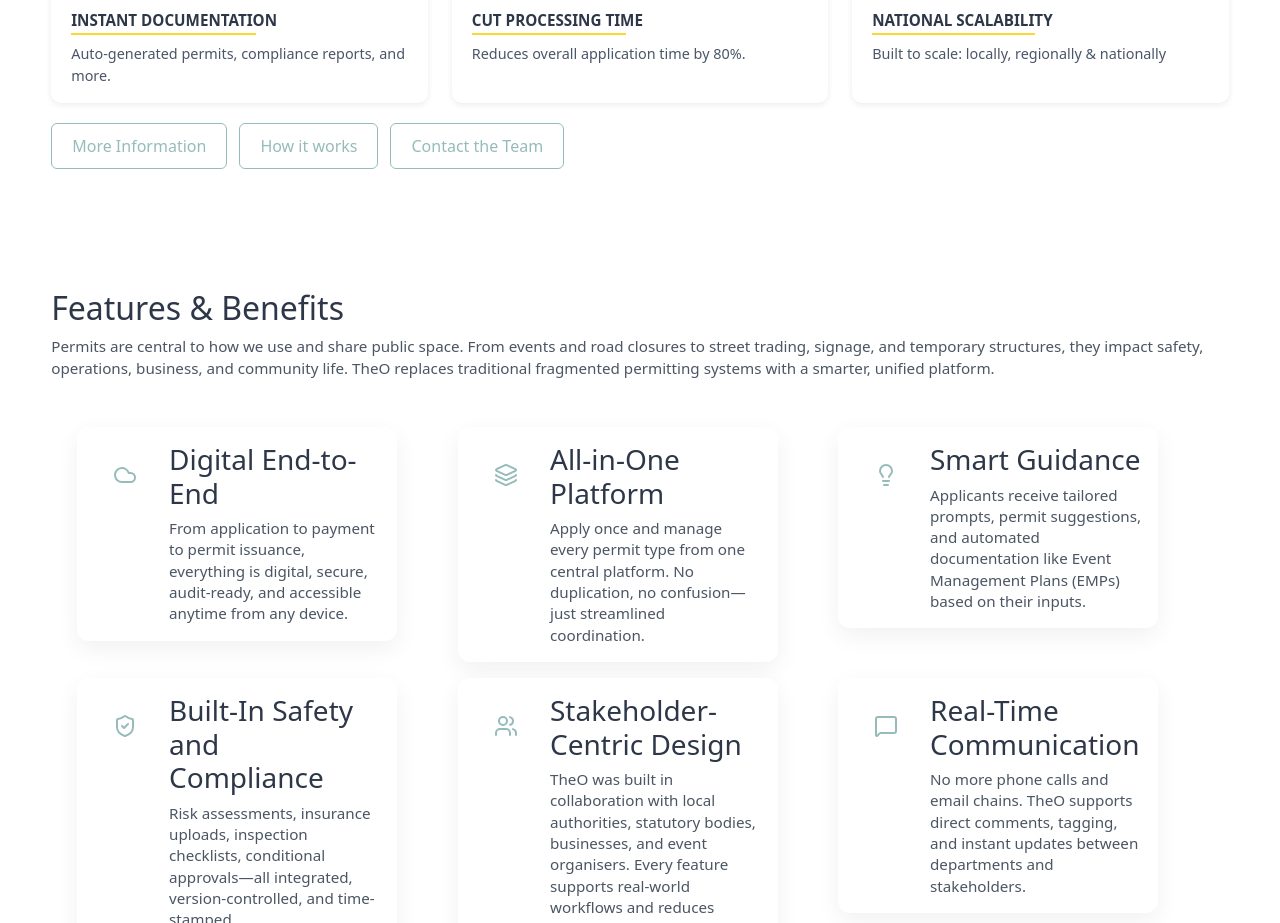
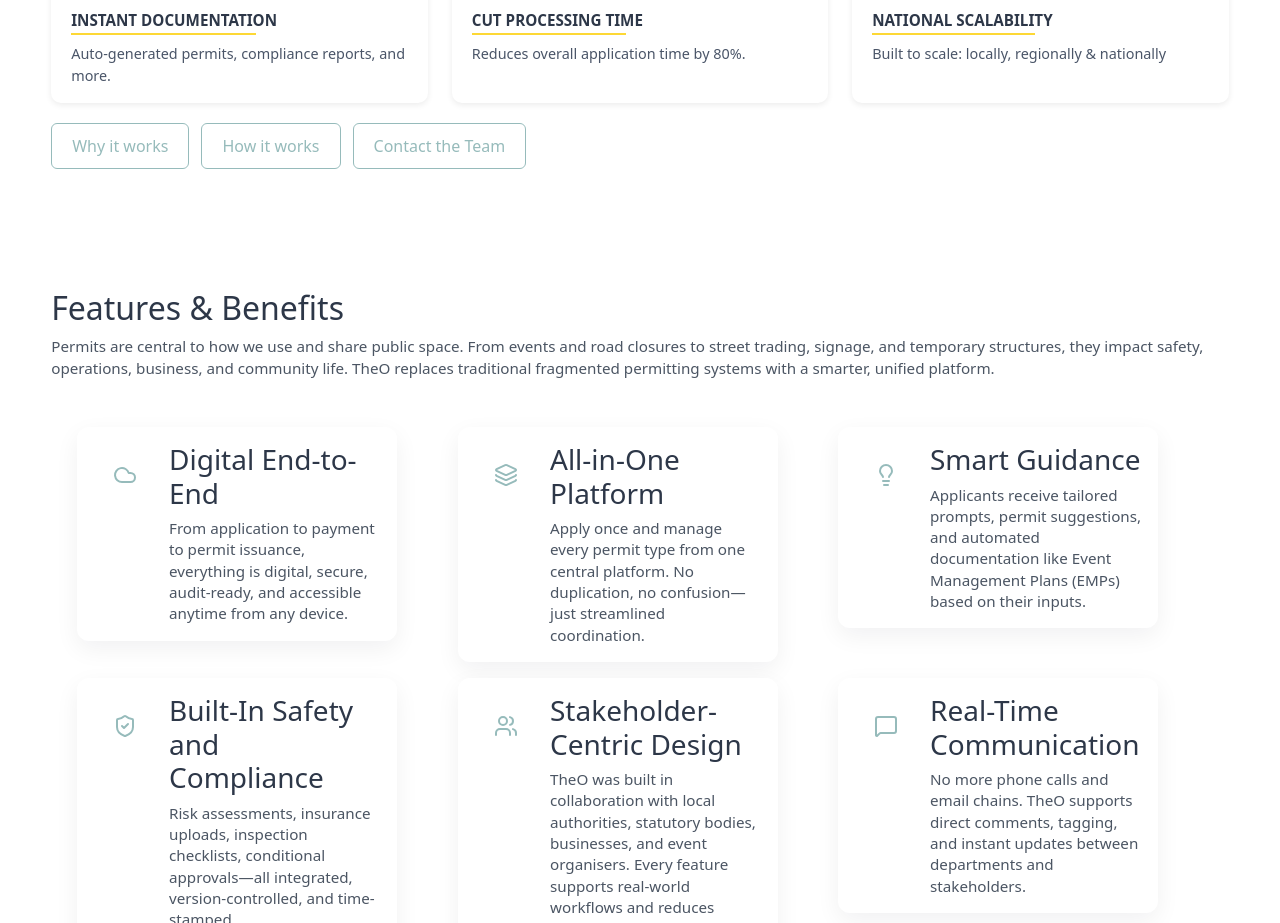
Before and after one commit to flickShot555/event-permit-ui, a React (Create React App) app: page / in a window 1280 px wide. Shown: the part 2640-3563 px from the top of the page. Built offline with nearby package versions, Linux system fonts and the light colour scheme.

Commit message:
change-request-4-point-4

```diff
--- a/src/LandingPage.jsx
+++ b/src/LandingPage.jsx
@@ -1090,7 +1090,7 @@
 
 
       <div className="lp-feature-ctas--bottom" style={{ marginTop: 20 }}>
-        <button className="btn-secondary-outline" onClick={moveToWhy}>More Information</button>
+        <button className="btn-secondary-outline" onClick={moveToWhy}>Why it works</button>
         <Link to="/how-it-works" className="btn-secondary-outline">How it works</Link>
         {/*<button className="btn-primary">Book a Demo</button>*/}
         <button className="btn-secondary-outline" onClick={() => setShowContact(true)}>Contact the Team</button>
```
